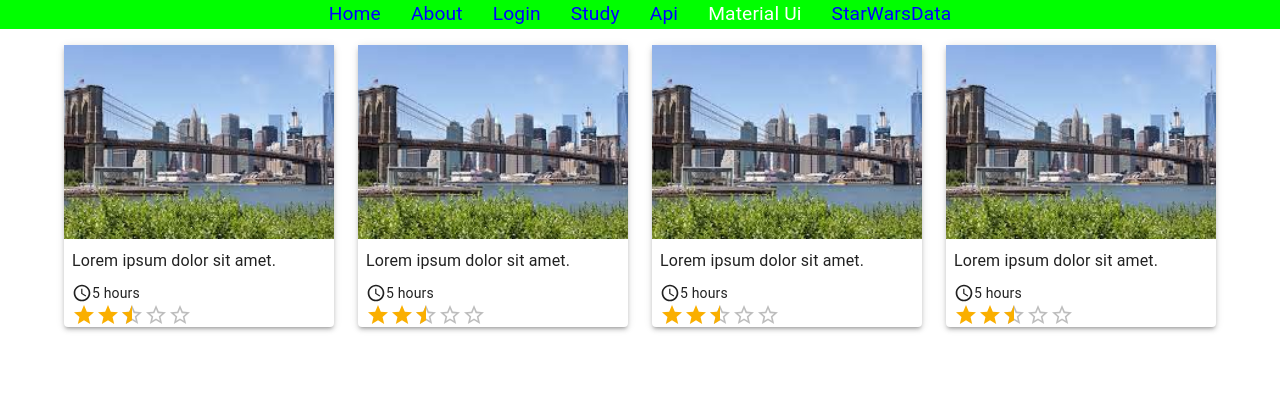
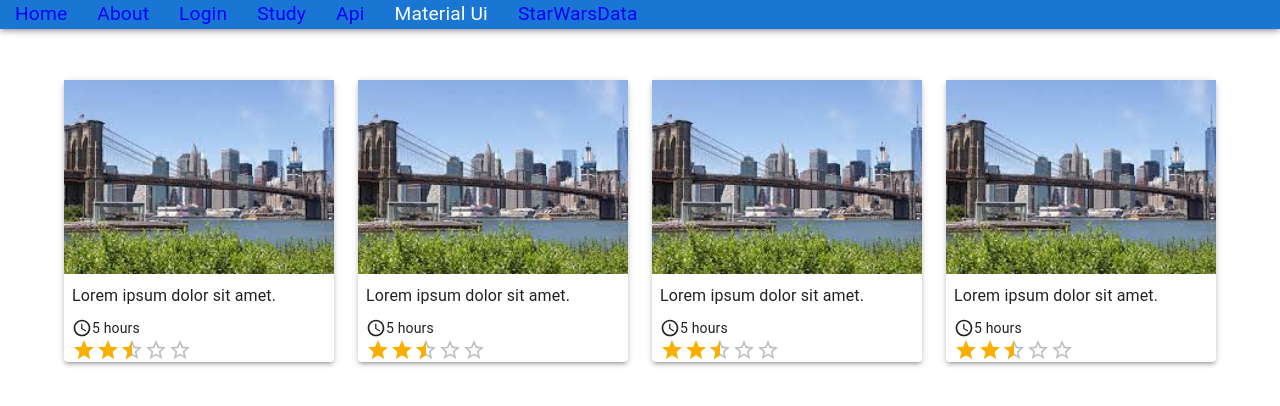
Before and after one commit to Sahmirze/Reacat-apps, a React (Create React App) app in the folder raect_routers/: page /miu in a window 1280 px wide. Shown: the top 406 px of the page. Built offline with nearby package versions, Linux system fonts and the light colour scheme.

Commit message:
add appbar

```diff
--- a/raect_routers/src/pages/about.jsx
+++ b/raect_routers/src/pages/about.jsx
@@ -3,7 +3,7 @@ import PageContainer from "routes/PageContainer"
 
 export const  About=()=>{
 	return(
-	<PageContainer>
+	<PageContainer >
 		<div>About</div>
 	</PageContainer>
 	)
--- a/raect_routers/src/pages/materialui.jsx
+++ b/raect_routers/src/pages/materialui.jsx
@@ -8,7 +8,9 @@ function MaterialUI(){
 	return(
 	<PageContainer>
 	<Container >
-		<Grid container spacing={3}>
+		<Grid container spacing={3} sx={{
+			my:1
+		}}>
 		<Build />
 		<Build />
 		<Build />
--- a/raect_routers/src/pages/setup/set.jsx
+++ b/raect_routers/src/pages/setup/set.jsx
@@ -1,22 +1,43 @@
-import { Grid, Paper, Typography,Box, CardMedia } from "@mui/material";
+import { Grid, Paper, Typography,Box, CardMedia, createTheme ,ThemeProvider, AppBar, Toolbar, IconButton, Button} from "@mui/material";
 import AccessTimeIcon from '@mui/icons-material/AccessTime';
 import brooklyn from '../../assist/brooklyn.jpg';
-import styles from './index.module.css';
 import Rating from '@mui/material/Rating';
+
+const theme=createTheme({
+	MuiTypegraphy:{
+		variants:{
+			props:{
+				variant:'body2'
+			},
+			style:{
+			fontSize:2
+			}
+		}
+	}
+})
 export const Build=({text,img,})=>{
+
+
 	return(
 		<>
+
+
 		<Grid item xs={3}>
+
+			<ThemeProvider theme={theme}>
 			<Paper elevation={3} sx={{
 				my:2
 			}}>
+
+
+
 			 <CardMedia
 				component="img"
 				height="194"
 				image={brooklyn}
 				alt="Brooklyn"
 			/>
-			{/* <img  src={brooklyn} alt={brooklyn} className={styles.img} /> */}
+
 			<Box padding={1}>
 			<Typography variant="subtitle1" componoent="h2">
 				Lorem ipsum dolor sit amet.
@@ -34,17 +55,18 @@ export const Build=({text,img,})=>{
 					5 hours
 				</Typography>
 			</Box>
+
 			<Box paddingX={1} sx={{
 					display:'flex',
 					alignItems:'center'
-
 				}}>
 			 <Rating name="half-rating" defaultValue={2.5} precision={0.5} />
 			</Box>
 
 			</Paper>
+			</ThemeProvider>
+		</Grid>
 
-		</Grid>
 		</>
 	)
 }
--- a/raect_routers/src/pages/starwarsdata.jsx
+++ b/raect_routers/src/pages/starwarsdata.jsx
@@ -31,7 +31,7 @@ useEffect(()=>{
 				<Link  key={uid}
 				style={{display:'block',
 				 width:200,
-				 height:200,
+				 height:220,
 				 boxShadow:'0 0 10px black',
 				 textDecoration:'none',
 				 color:'black',
--- a/raect_routers/src/routes/PageContainer.jsx
+++ b/raect_routers/src/routes/PageContainer.jsx
@@ -1,14 +1,20 @@
- import styles from 'pages/index.module.css'
+ import { AppBar } from '@mui/material'
+import styles from 'pages/index.module.css'
 import NavBar from 'pages/NavBarLink'
 
 
  function PageContainer({children}){
 	return(
 		<>
-		<header className={styles.head} >
+		{/* <header className={styles.head} > */}
+		<AppBar>
 		<NavBar />
-		</header>
-		<main>{children}</main>
+		</AppBar>
+
+		{/* //</header> */}
+		<main style={{
+			marginTop:40
+		}}>{children}</main>
 		<footer></footer>
 		</>
 	)
```
